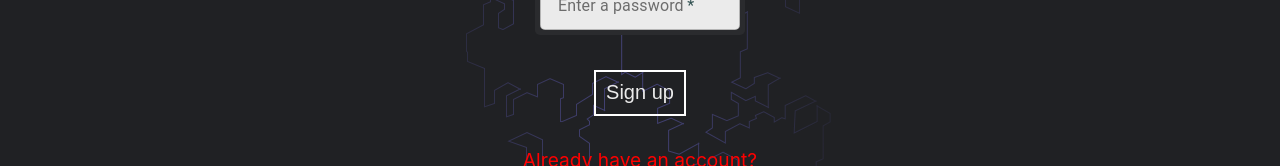
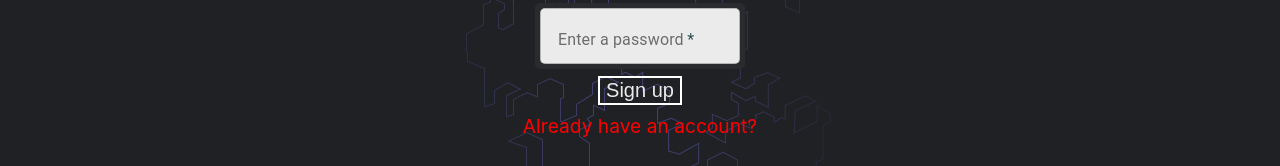
Before and after one commit to zeecelest/livelist-client, a React (Create React App) app: page /register in a window 1280 px wide. Shown: the part 529-695 px from the top of the page. Built offline with nearby package versions, Linux system fonts and the light colour scheme; no server answers; a web font is replaced by a local one.

Commit message:
button changes

```diff
--- a/src/components/Button/Button.css
+++ b/src/components/Button/Button.css
@@ -1,15 +1,9 @@
 .Button {
-  font-size: 1.5rem;
-  margin: 2%;
-  margin-bottom: 10%;
-  margin-top: 15%;
   transition-duration: 0.3s;
   cursor: pointer;
   color: var(--color-background);
   background-color: Transparent;
-  padding: 0.6rem;
   border: 2px solid white;
-  border-radius: 0;
 }
 
 .Button:hover {
```
